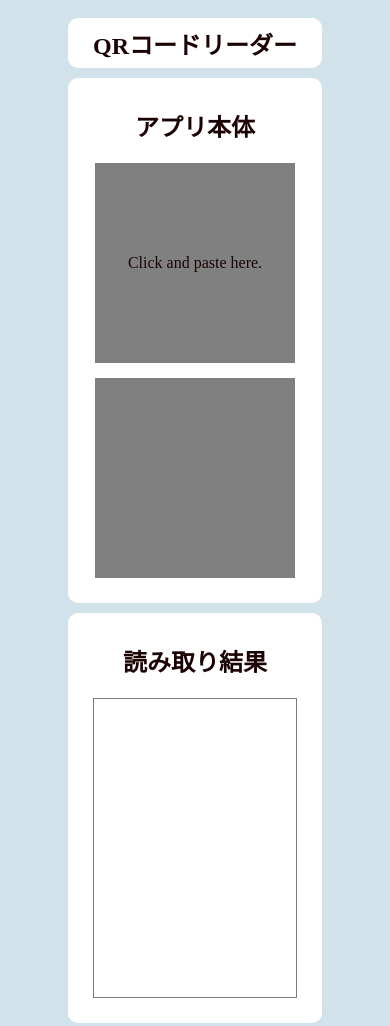
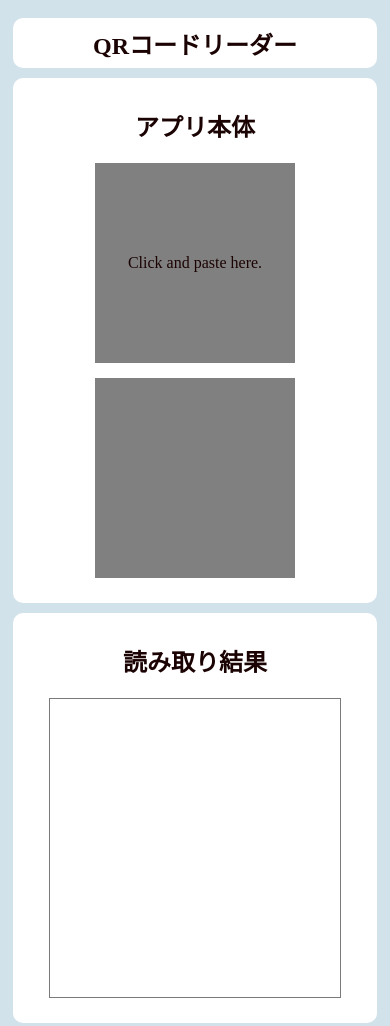
Before and after one commit to sisi0808/qr_reader, a plain HTML site: page index.html in a window 390 px wide. Drawn offline with Linux system fonts and the light colour scheme.

Commit message:
make responsive

```diff
--- a/responsive.css
+++ b/responsive.css
@@ -7,4 +7,8 @@
     h1{
         font-size: 24px;
     }
+
+    .container{
+        margin: 0 0 10px;
+    }
 }
```
